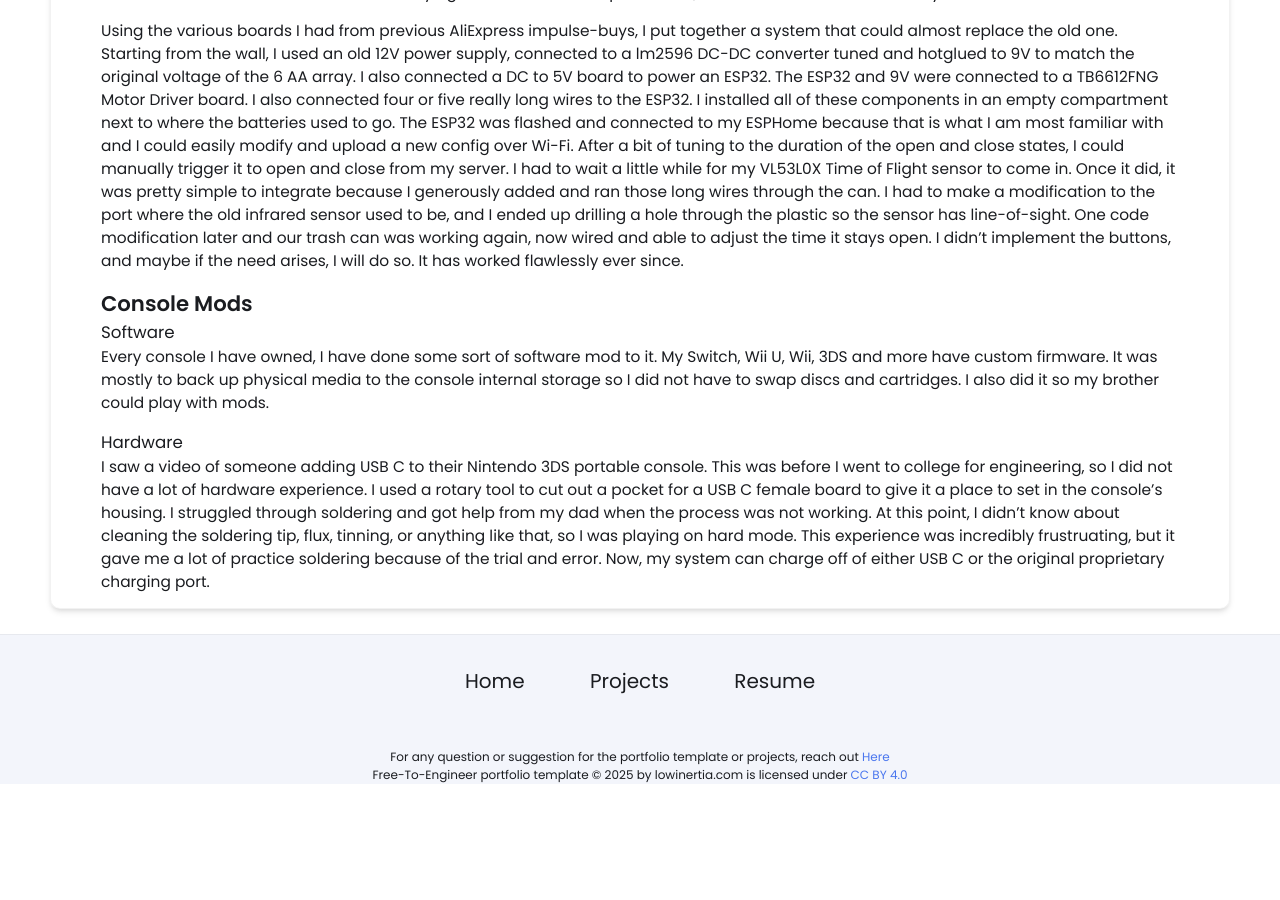
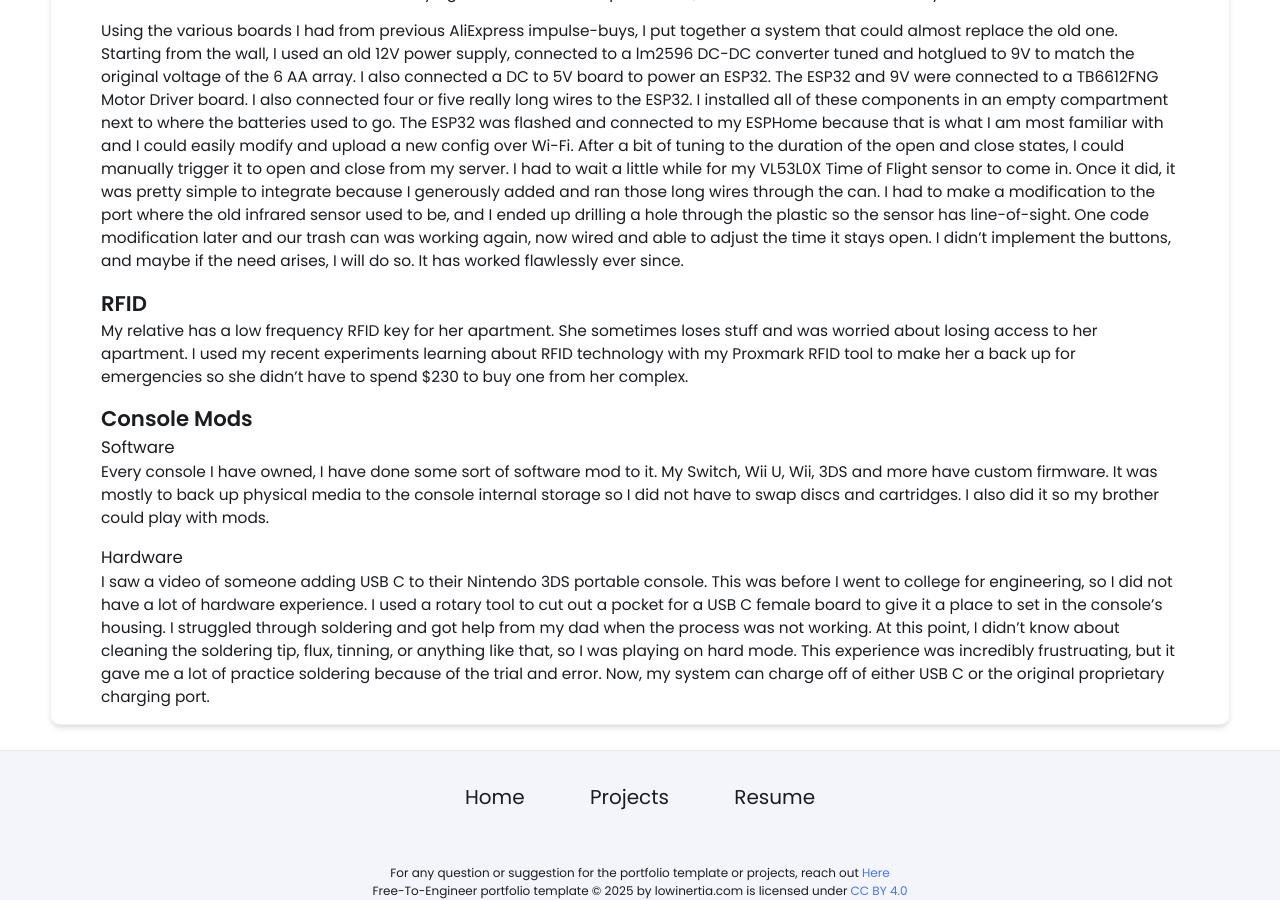
Before and after one commit to OmegaDraquex/OmegaDraquex.github.io, a Jekyll site: the page built from _projects/repair-and-mods/index.md, in a window 1280 px wide and 900 px high, scrolled down 1368 px. Built offline with Jekyll 4.4.1, drawn with Linux system fonts in a browser that asks for light colours; before the commit the page ends 2152 px from its top, so only the background shows below that.

Commit message:
Add RFID backup section to index.md
Added a section on RFID backup for a relative's apartment key, detailing the use of Proxmark RFID tool for creating a backup.

```diff
--- a/_projects/repair-and-mods/index.md
+++ b/_projects/repair-and-mods/index.md
@@ -43,6 +43,10 @@ One day, the trash can stopped working. It acted like it was dead and new batter
 
 Using the various boards I had from previous AliExpress impulse-buys, I put together a system that could almost replace the old one. Starting from the wall, I used an old 12V power supply, connected to a lm2596 DC-DC converter tuned and hotglued to 9V to match the original voltage of the 6 AA array. I also connected a DC to 5V board to power an ESP32. The ESP32 and 9V were connected to a TB6612FNG Motor Driver board. I also connected four or five really long wires to the ESP32. I installed all of these components in an empty compartment next to where the batteries used to go. The ESP32 was flashed and connected to my ESPHome because that is what I am most familiar with and I could easily modify and upload a new config over Wi-Fi. After a bit of tuning to the duration of the open and close states, I could manually trigger it to open and close from my server. I had to wait a little while for my VL53L0X Time of Flight sensor to come in. Once it did, it was pretty simple to integrate because I generously added and ran those long wires through the can. I had to make a modification to the port where the old infrared sensor used to be, and I ended up drilling a hole through the plastic so the sensor has line-of-sight. One code modification later and our trash can was working again, now wired and able to adjust the time it stays open. I didn't implement the buttons, and maybe if the need arises, I will do so. It has worked flawlessly ever since.
 
+## RFID
+My relative has a low frequency RFID key for her apartment. She sometimes loses stuff and was worried about losing access to her apartment. I used my recent experiments learning about RFID technology with my Proxmark RFID tool to make her a back up for emergencies so she didn't have to spend $230 to buy one from her complex.
+
+
 ## Console Mods
 ### Software
 Every console I have owned, I have done some sort of software mod to it. My Switch, Wii U, Wii, 3DS and more have custom firmware. It was mostly to back up physical media to the console internal storage so I did not have to swap discs and cartridges. I also did it so my brother could play with mods.
```
